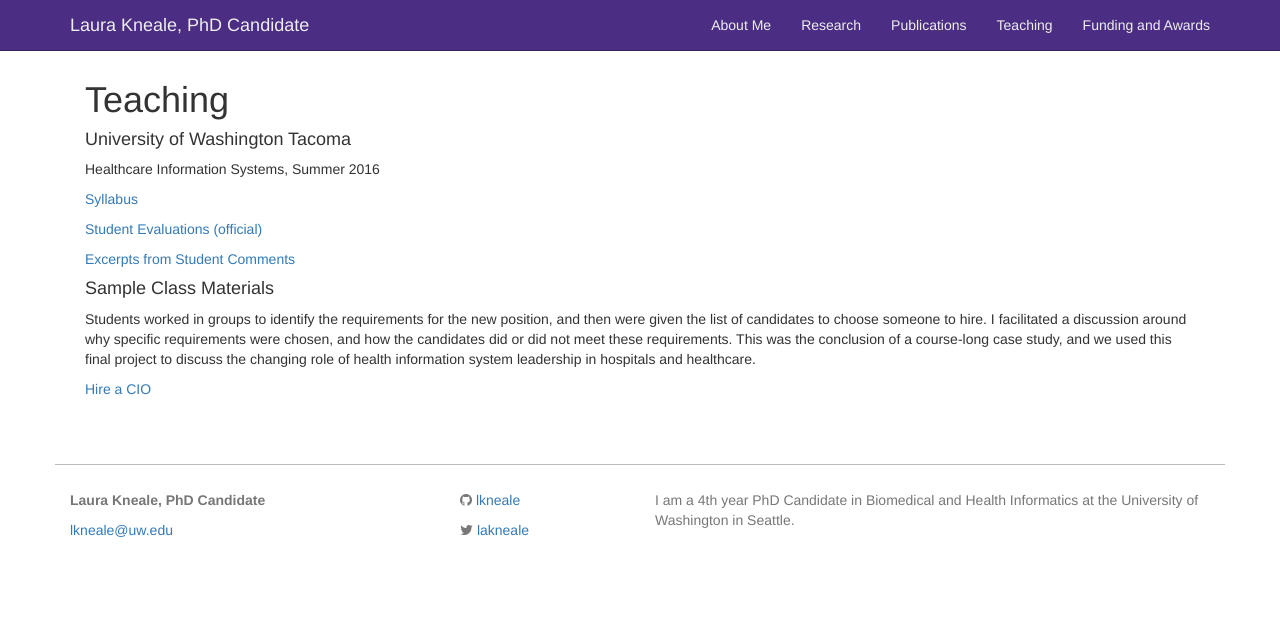
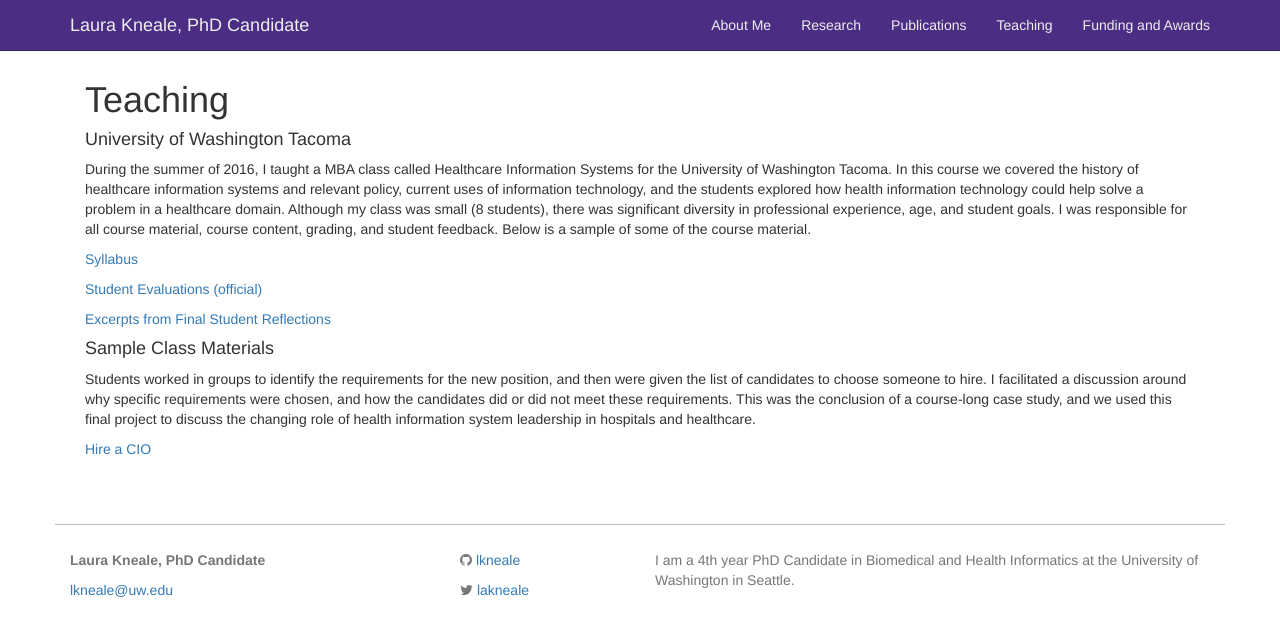
Before and after one commit to lkneale/lkneale.github.io, a Jekyll site: the page built from teaching.md, in a window 1280 px wide. Shown: the top 636 px of the page. Built offline with Jekyll 4.4.1, drawn with Linux system fonts in a browser that asks for light colours.

Commit message:
Update teaching.md

```diff
--- a/teaching.md
+++ b/teaching.md
@@ -4,13 +4,13 @@ title: Teaching
 permalink: /teaching/
 ---
 #### University of Washington Tacoma
-Healthcare Information Systems, Summer 2016
+During the summer of 2016, I taught a MBA class called Healthcare Information Systems for the University of Washington Tacoma. In this course we covered the history of healthcare information systems and relevant policy, current uses of information technology, and the students explored how health information technology could help solve a problem in a healthcare domain. Although my class was small (8 students), there was significant diversity in professional experience, age, and student goals. I was responsible for all course material, course content, grading, and student feedback. Below is a sample of some of the course material.
 
 <a href="/images/Tacoma Syllabus.pdf" target="_blank">Syllabus
 
 <a href="/images/Course Evaluation.pdf" target="_blank">Student Evaluations (official)
 
-<a href="/images/class comments.pdf" target="_blank">Excerpts from Student Comments
+<a href="/images/class comments.pdf" target="_blank">Excerpts from Final Student Reflections
 
 #### Sample Class Materials
 Students worked in groups to identify the requirements for the new position, and then were given the list of candidates to choose someone to hire. I facilitated a discussion around why specific requirements were chosen, and how the candidates did or did not meet these requirements. This was the conclusion of a course-long case study, and we used this final project to discuss the changing role of health information system leadership in hospitals and healthcare.
```
